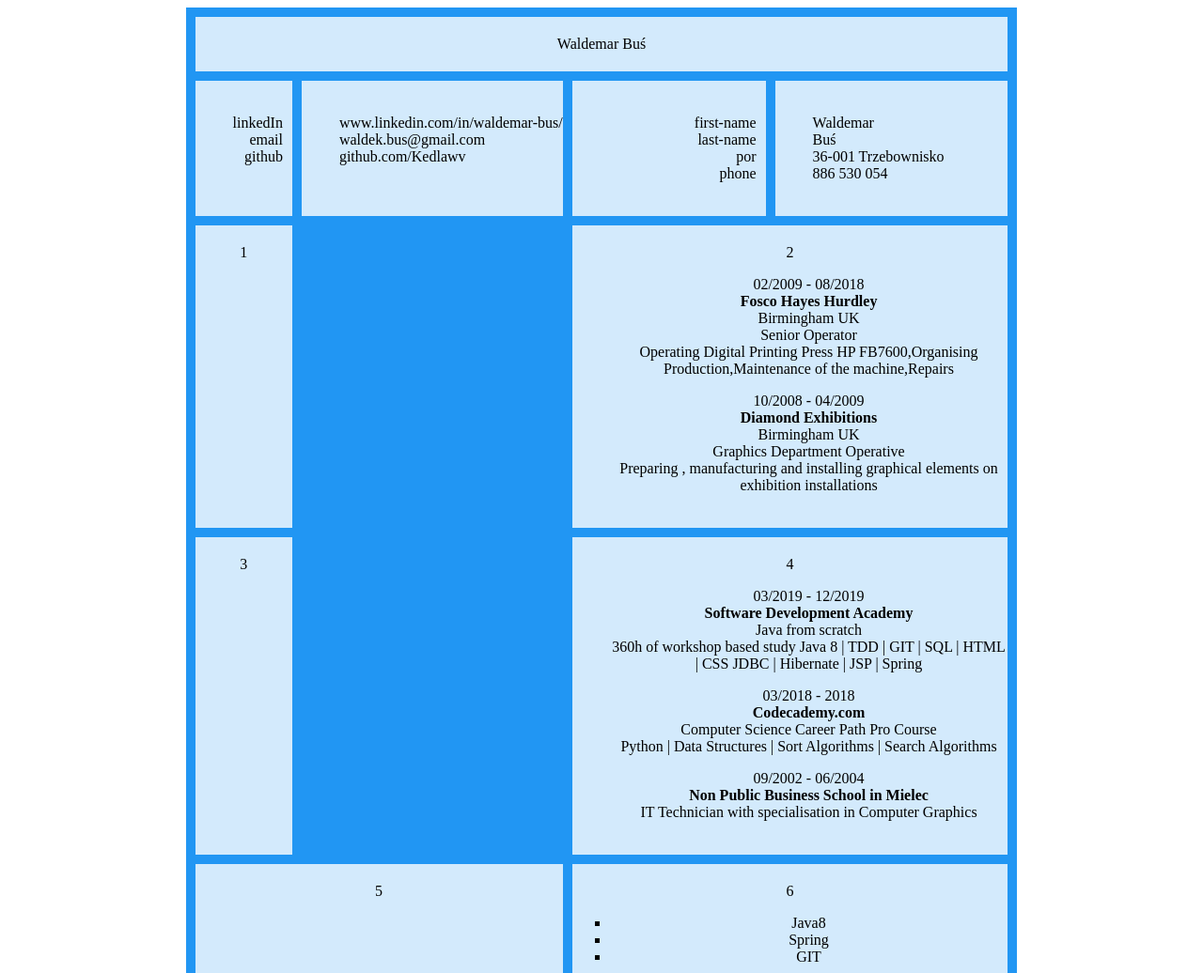
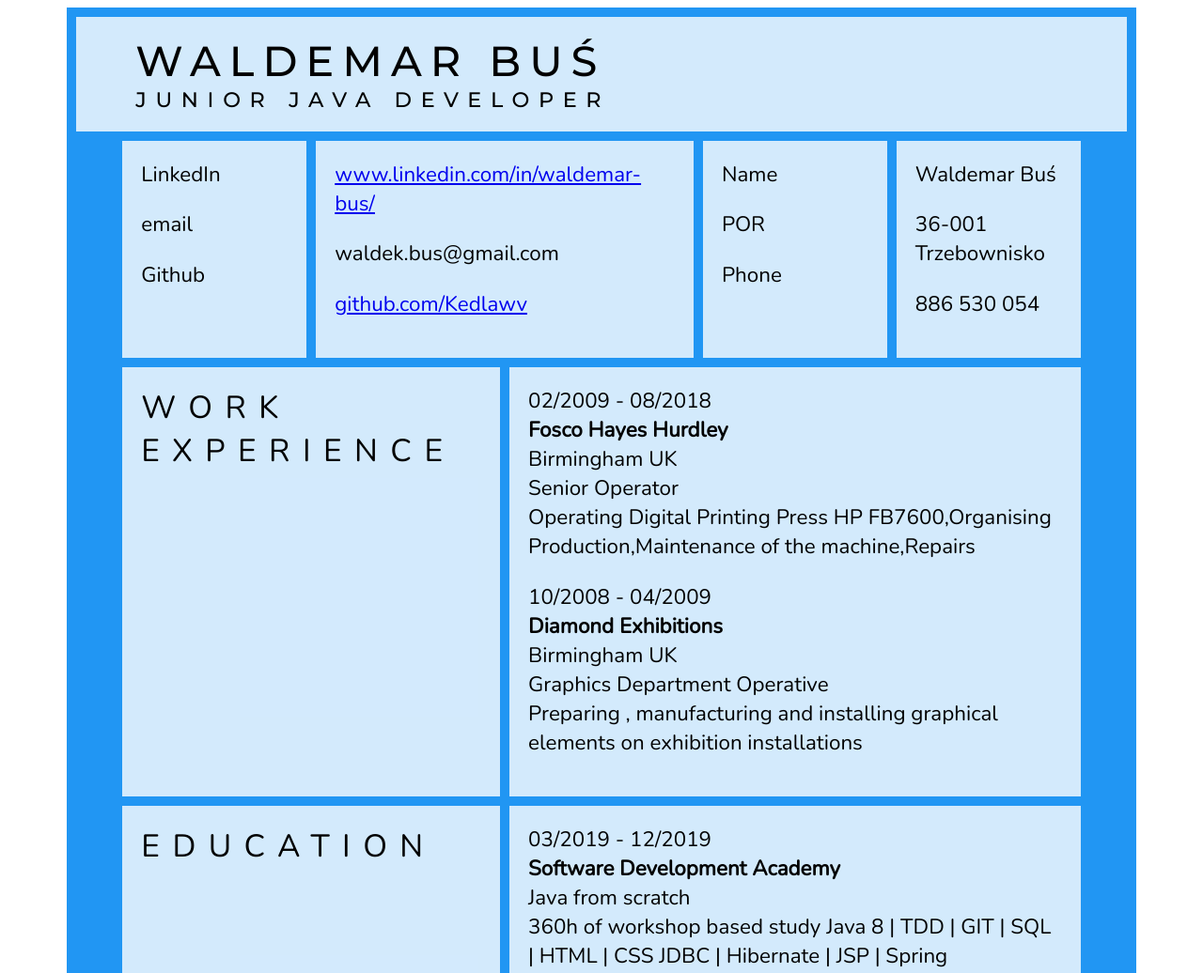
Before and after one commit to Kedlawv/CV, a plain HTML site: page curriculum-vitae/grid-layout-tests/grid-test-lines-cv.html in a window 1280 px wide. Shown: the top 1036 px of the page at 94% size. Drawn offline with nearby package versions, Linux system fonts and the light colour scheme.

Commit message:
grid layout lines | minor json changes | added js for detecting last property in for in loop | added languages row to html

```diff
--- /dev/null
+++ b/curriculum-vitae/grid-layout-tests/cv-grid.css
@@ -0,0 +1,94 @@
+body {
+    font-family: 'Nunito', sans-serif;
+    font-size: 1.4em;
+}
+
+p {
+    margin-top: 0;
+}
+
+.grid-container {
+    display: grid;
+    grid-template-columns: 0.2fr 1fr 1fr 1fr 1fr 1fr 0.2fr;
+    grid-gap: 10px;
+    background-color: #2196F3;
+    padding: 10px;
+}
+
+#canvas {
+    width: 90%;
+    margin: auto;
+    /*-webkit-box-shadow: 0px 0px 30px -8px rgba(0,0,0,0.75);*/
+    /*-moz-box-shadow: 0px 0px 30px -8px rgba(0,0,0,0.75);*/
+    /*box-shadow: 0px 0px 30px -8px rgba(0,0,0,0.75);*/
+}
+
+.grid-container > div {
+    background-color: rgba(255, 255, 255, 0.8);
+    padding: 20px;
+}
+
+.title {
+    grid-column-start: 2;
+    grid-column-end: 4;
+    font-size: 1.5em;
+    letter-spacing: 0.4em;
+}
+
+.content {
+    grid-column-start: 4;
+    grid-column-end: 7;
+}
+
+.header {
+    grid-column-start: 1;
+    grid-column-end: 8;
+    font-family: 'Montserrat', sans-serif;
+}
+
+#h-n-t{
+    width: 92%;
+    margin:auto;
+}
+#h-name{
+    font-size: 2em;
+    letter-spacing: 0.2em;
+}
+#h-title{
+    letter-spacing: 0.43em;
+}
+.footer{
+    grid-column-start: 1;
+    grid-column-end: 8;
+}
+
+#social-title {
+    grid-column-start: 2;
+    grid-column-end: 3;
+    text-align: left;
+}
+
+#social {
+    grid-column-start: 3;
+    grid-column-end: 5;
+    text-align: left;
+}
+
+#personal-title {
+    grid-column-start: 5;
+    grid-column-end: 6;
+    text-align: left;
+}
+
+#personal {
+    grid-column-start: 6;
+    grid-column-end: 7;
+    text-align: left;
+}
+
+ul {
+    float: left;
+    list-style-type: square;
+    margin-top: 0;
+    margin-bottom: 0;
+}
--- a/curriculum-vitae/grid-layout-tests/cv.js
+++ b/curriculum-vitae/grid-layout-tests/cv.js
@@ -22,6 +22,7 @@ function populate(json) {
     const edu = document.getElementById("edu");
     const tech = document.getElementById("tech");
     const soft = document.getElementById("soft");
+    const lan = document.getElementById("lan");
 
 
     populateFromObject(json.social, socialTitle, social);
@@ -29,51 +30,56 @@ function populate(json) {
     populateFromArrayOfObjects(json.experience, exp);
     populateFromArrayOfObjects(json.education, edu);
     populateFromArray(json.technical_skills, tech);
-    populateFromArray(json.soft_skills,soft);
+    populateFromArray(json.soft_skills, soft);
+    populateFromArray(json.languages, lan);
 
 }
 
 function populateFromObject(json, left, right) {
-    const ulLeft = document.createElement("ul");
+
     for (const prop in json) {
-        const li = document.createElement("li");
-        li.innerHTML = prop;
-        ulLeft.appendChild(li);
+        const p = document.createElement("p");
+        p.innerHTML = prop;
+        left.appendChild(p);
     }
-    left.appendChild(ulLeft);
 
-    const ulRight = document.createElement("ul");
     for (const prop in json) {
-        const li = document.createElement("li");
-        li.innerHTML = json[prop];
-        ulRight.appendChild(li);
+        const p = document.createElement("p");
+        if (/.+\/+/.test(json[prop])) {
+            let a = document.createElement("a");
+            a.setAttribute("href", json[prop]);
+            a.setAttribute("alt", json[prop]);
+            a.innerHTML = json[prop];
+            p.appendChild(a);
+        } else {
+            p.innerHTML = json[prop];
+        }
+        right.appendChild(p);
     }
-    right.appendChild(ulRight);
 }
 
 function populateFromArrayOfObjects(json, right) {
 
     for (let i = 0; i < json.length; i++) { //job object
-        const ulRight = document.createElement("ul");
-        let li = undefined;
+
+        let p = document.createElement("p");
         for (const prop in json[i]) {
             if (prop === "start-date") {
-                li = document.createElement("li");
-                li.setAttribute("id", "date");
-                li.innerHTML = json[i][prop];
+                p.innerHTML = json[i][prop];
                 continue;
             } else if (prop === "end-date") {
-                li.innerHTML += " - ";
+                p.innerHTML += " - " + json[i][prop] + "<br>";
+                continue;
             } else if (prop === "company" || prop === "inst-name") {
-                li = document.createElement("li");
-                li.setAttribute("class", "strong");
-            } else {
-                li = document.createElement("li");
+                let strong = document.createElement("strong");
+                strong.innerHTML = json[i][prop] + "<br>";
+                p.appendChild(strong);
+                continue;
             }
-            li.innerHTML += json[i][prop];
-            ulRight.appendChild(li);
+
+            p.innerHTML += json[i][prop] + "<br>";
         }
-        right.appendChild(ulRight);
+        right.appendChild(p);
 
     }
 }
@@ -83,10 +89,15 @@ function populateFromArray(json, right) {
     let ul = undefined;
     let ulDiv = undefined;
     let counter = 3;
+    let i = 0;
+    let length = Object.keys(json).length;
+
     for (const prop in json) {
+
+        console.log("prop: " + prop + "value: " + json[prop]);
         if (counter === 3) {
             ulDiv = document.createElement("div");
-            ulDiv.setAttribute("class","ulDiv");
+            ulDiv.setAttribute("class", "ulDiv");
             ul = document.createElement("ul");
             ul.setAttribute("class", "bulleted");
             ulDiv.appendChild(ul);
@@ -96,7 +107,8 @@ function populateFromArray(json, right) {
         li.innerHTML = json[prop];
         ul.appendChild(li);
         counter--;
-        if (counter === 0) {
+        i++;
+        if (counter === 0 || i === length) {
             right.appendChild(ulDiv);
             counter = 3;
         }
--- a/curriculum-vitae/grid-layout-tests/cv.json
+++ b/curriculum-vitae/grid-layout-tests/cv.json
@@ -1,14 +1,13 @@
 {
   "social": {
-    "linkedIn": "www.linkedin.com/in/waldemar-bus/",
+    "LinkedIn": "www.linkedin.com/in/waldemar-bus/",
     "email": "waldek.bus@gmail.com",
-    "github": "github.com/Kedlawv"
+    "Github": "github.com/Kedlawv"
   },
   "personal": {
-    "first-name": "Waldemar",
-    "last-name": "Buś",
-    "por": "36-001 Trzebownisko",
-    "phone": "886 530 054"
+    "Name": "Waldemar Buś",
+    "POR": "36-001 Trzebownisko",
+    "Phone": "886 530 054"
   },
   "experience": [
     {
--- a/curriculum-vitae/grid-layout-tests/grid-test-lines-cv.html
+++ b/curriculum-vitae/grid-layout-tests/grid-test-lines-cv.html
@@ -3,110 +3,44 @@
 <head>
     <meta charset="UTF-8">
     <title>Grid Test Lines</title>
-    <script src = "../cv.js"></script>
+    <link href="https://fonts.googleapis.com/css?family=Nunito&display=swap" rel="stylesheet">
+    <link href="https://fonts.googleapis.com/css2?family=Montserrat:wght@500&display=swap" rel="stylesheet">
+    <script src="cv.js"></script>
     <script>
         window.onload = init;
     </script>
-    <style>
-        .grid-container {
-            display: grid;
-            grid-template-columns: auto auto auto auto;
-            grid-gap: 10px;
-            background-color: #2196F3;
-            padding: 10px;
-        }
-
-        #canvas {
-            width: 70%;
-            margin: auto;
-            /*-webkit-box-shadow: 0px 0px 30px -8px rgba(0,0,0,0.75);*/
-            /*-moz-box-shadow: 0px 0px 30px -8px rgba(0,0,0,0.75);*/
-            /*box-shadow: 0px 0px 30px -8px rgba(0,0,0,0.75);*/
-        }
-
-        .grid-container > div {
-            background-color: rgba(255, 255, 255, 0.8);
-            text-align: center;
-            padding: 20px 0;
-        }
-
-        .title {
-            grid-column-start: 1;
-            grid-column-end: 2;
-        }
-
-        .content {
-            grid-column-start: 3;
-            grid-column-end: 5;
-        }
-
-        .header {
-            grid-column-start: 1;
-            grid-column-end: 5;
-        }
-
-        #social-title {
-            grid-column-start: 1;
-            grid-column-end: 2;
-            text-align: right;
-            padding-right: 10px;
-        }
-
-        #social {
-            grid-column-start: 2;
-            grid-column-end: 3;
-            text-align: left;
-        }
-
-        #personal-title {
-            grid-column-start: 3;
-            grid-column-end: 4;
-            text-align: right;
-            padding-right: 10px
-        ;
-        }
-
-        #personal {
-            grid-column-start: 4;
-            grid-column-end: 5;
-            text-align: left;
-        }
-
-        #tech-title{
-            grid-column-start: 1;
-            grid-column-end: 3;
-        }
-
-        ul {
-            list-style-type: none;
-        }
-
-        ul.bulleted {
-            list-style-type: square;
-
-        }
-
-        li.strong {
-            font-weight: bold;
-        }
-    </style>
+    <link rel="stylesheet" href="cv-grid.css">
 </head>
 <body>
     <div id="canvas">
         <div class="grid-container">
-            <div class="header">Waldemar Buś</div>
+            <div class="header">
+                <div id="h-n-t">
+                    <div id="h-name">WALDEMAR BUŚ</div>
+                    <div id="h-title">JUNIOR JAVA DEVELOPER</div>
+                </div>
+            </div>
             <div id="social-title"></div>
             <div id="social"></div>
             <div id="personal-title"></div>
             <div id="personal"></div>
-            <div class="title" id="exp-title">1</div>
-            <div class="content" id="exp">2</div>
-            <div class="title" id="edu-title">3</div>
-            <div class="content" id="edu">4</div>
-            <div class="title" id="tech-title">5</div>
-            <div class="content" id="tech">6</div>
-            <div class="title" id="soft-title">7</div>
-            <div class="content" id="soft">8</div>
+
+            <div class="title" id="exp-title">WORK<BR>EXPERIENCE</div>
+            <div class="content" id="exp"></div>
+
+            <div class="title" id="edu-title">EDUCATION</div>
+            <div class="content" id="edu"></div>
+
+            <div class="title" id="tech-title">TECHNICAL<BR>SKILLS</div>
+            <div class="content" id="tech"></div>
+
+            <div class="title" id="soft-title">SOFT<BR>SKILLS</div>
+            <div class="content" id="soft"></div>
+
+            <div class="title" id="lan-title">LANGUAGES</div>
+            <div class="content" id="lan"></div>
+
+            <div class="footer"></div>
         </div>
     </div>
 
```
